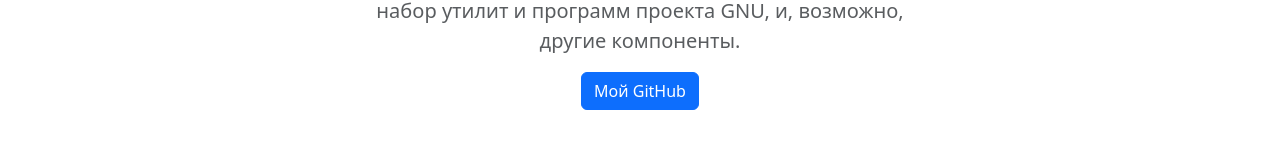
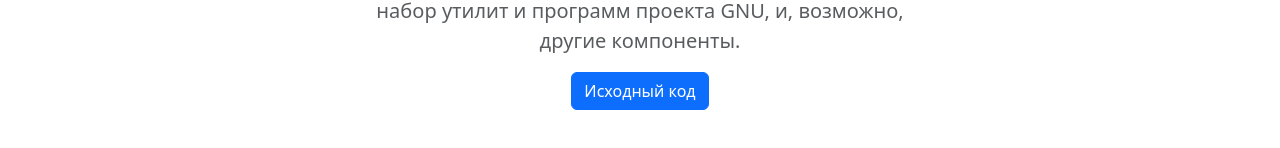
Before and after one commit to 37470022/GNU-Linux, a plain HTML site: page index.html in a window 1280 px wide. Shown: the part 544-692 px from the top of the page. Drawn offline with nearby package versions, Linux system fonts and the light colour scheme.

Commit message:
index.html

```diff
--- a/index.html
+++ b/index.html
@@ -65,11 +65,11 @@
             и, возможно, другие компоненты.
           </p>
           <a
-            href="https://github.com/37470022"
+            href="https://github.com/37470022/GNU-Linux"
             target="_blank"
             class="btn btn-primary"
           >
-            Мой GitHub
+            Исходный код
           </a>
         </div>
       </div>
```
